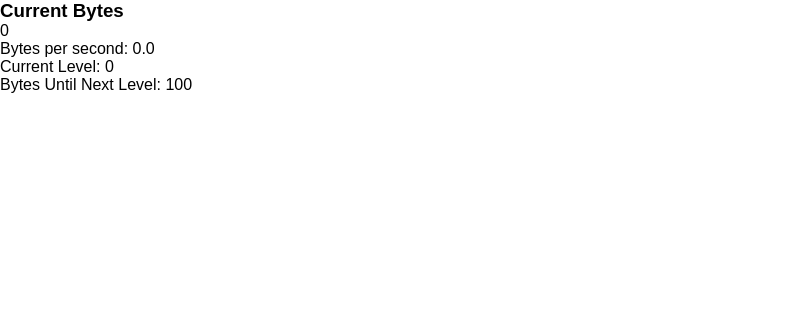
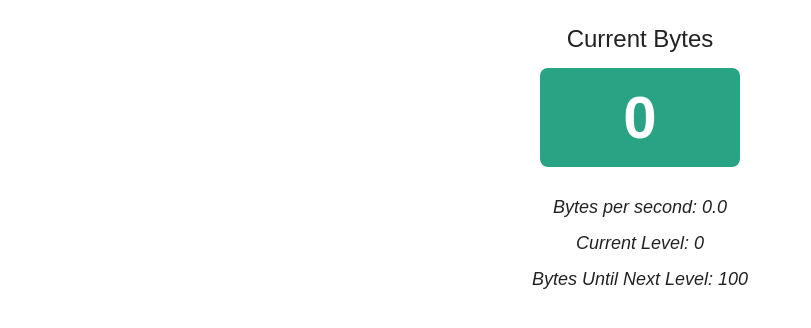
Before and after one commit to madhurabhujbal/Challenge31Days, a Vue app in the folder day15_coderGameVue/coder-game/: page / in a window 1280 px wide. Shown: the top 328 px of the page, without its empty margins (0-811 px from the left). Built offline with nearby package versions, Linux system fonts and the light colour scheme.

Commit message:
Add styling for main app components

```diff
--- a/day15_coderGameVue/coder-game/src/components/Overview.vue
+++ b/day15_coderGameVue/coder-game/src/components/Overview.vue
@@ -29,3 +29,43 @@ export default {
     }
 }
 </script>
+
+<style lang="scss">
+.overview {
+    display: flex;
+    flex-direction: column;
+    align-items: center;
+    padding: 25px;
+
+    h3 {
+        color: #222;
+        font-size: 24px;
+        font-weight: 400;
+        margin-bottom: 15px;
+    }
+
+    .bytes {
+        width: 100%;
+        min-width: 200px;
+        max-width: fit-content;
+        padding: 15px 25px;
+        background-color: #28A484;
+        border-radius: 8px;
+
+        color: #FFF;
+        font-size: 60px;
+        font-weight: 900;
+        text-align: center;
+        margin-bottom: 30px;
+    }
+
+    .bps, .level, .next-level {
+        margin-bottom: 15px;
+        color: #222;
+        font-size: 18px;
+        font-weight: 500;
+        font-style: italic;
+        text-align: center;
+    }
+}
+</style>
```
